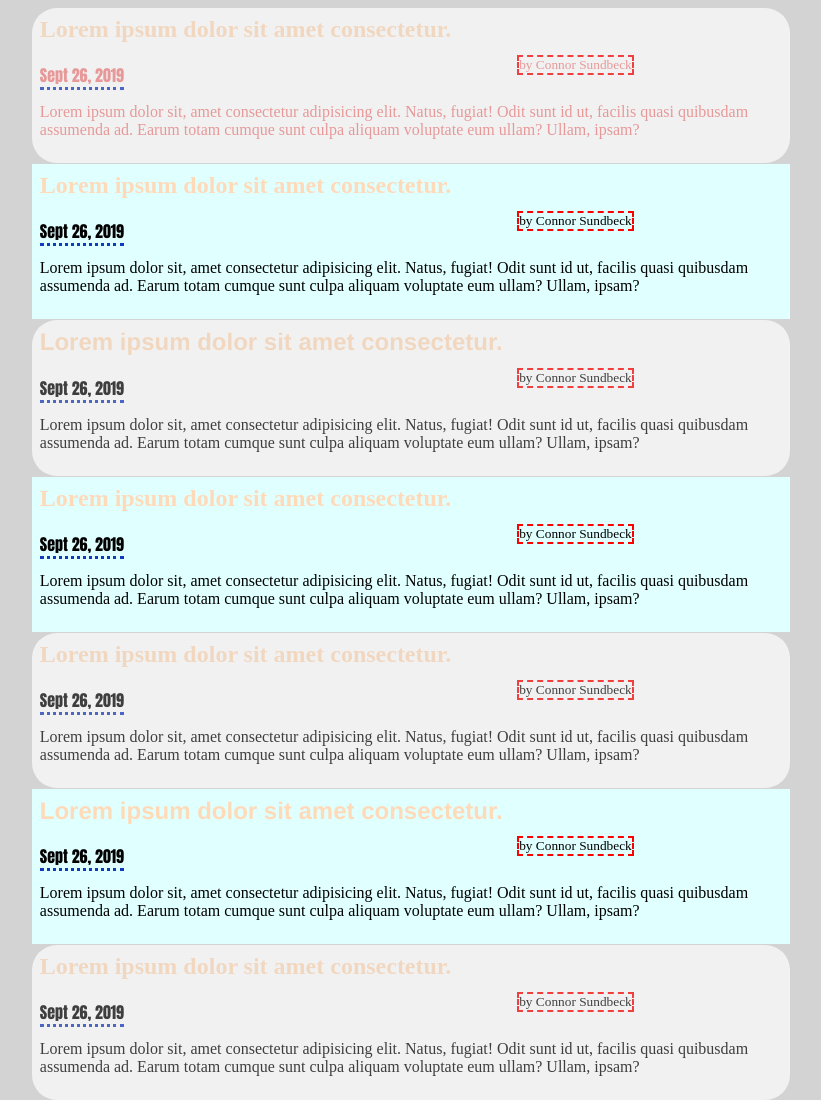
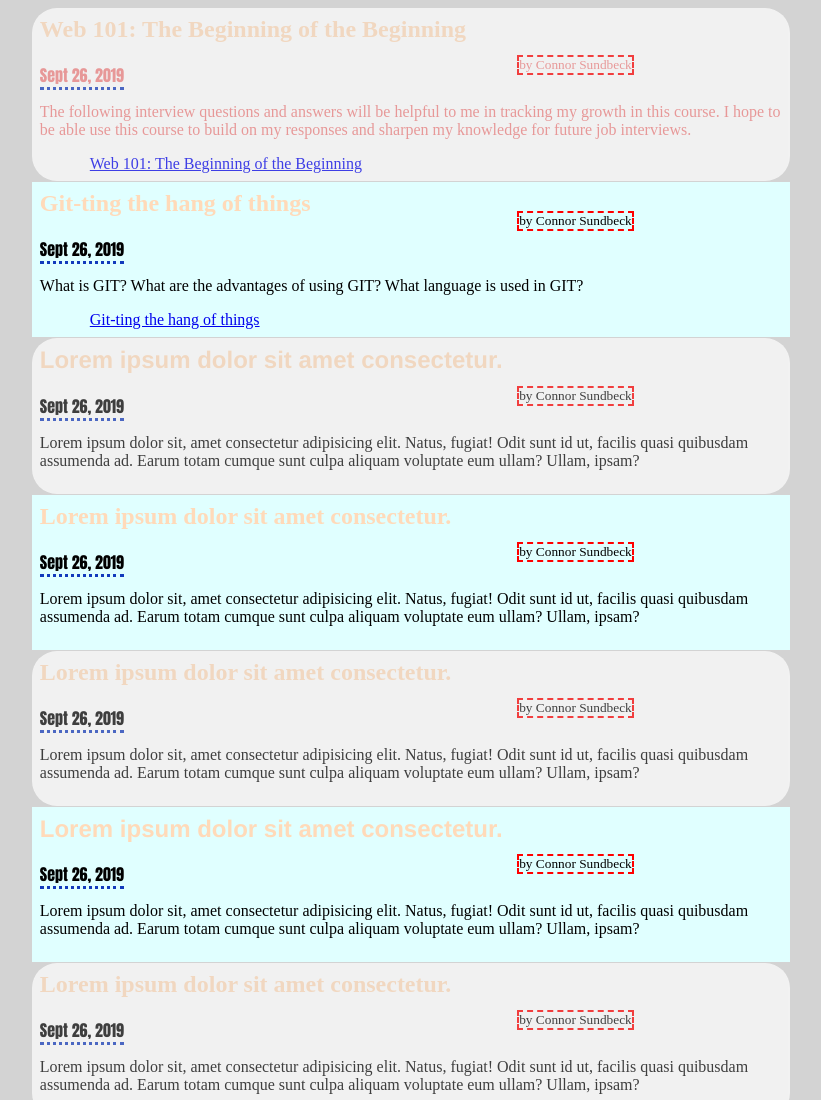
Before and after one commit to csundbeck/ACA_web101_connor_sundbeck, a plain HTML site: page blogPage/blog.html in a window 1280 px wide. Shown: the top 1100 px of the page, without its empty margins (229-1050 px from the left). Drawn offline with Linux system fonts and the light colour scheme.

Commit message:
Added blog posts to blog.html

```diff
--- a/blogPage/blog.html
+++ b/blogPage/blog.html
@@ -10,15 +10,17 @@
 <body>
     <main>
         <section>
-            <h2>Lorem ipsum dolor sit amet consectetur.</h2>
+            <h2>Web 101: The Beginning of the Beginning</h2>
             <span class="date">Sept 26, 2019</span>
-            <p>Lorem ipsum dolor sit, amet consectetur adipisicing elit. Natus, fugiat! Odit sunt id ut, facilis quasi quibusdam assumenda ad. Earum totam cumque sunt culpa aliquam voluptate eum ullam? Ullam, ipsam?</p>
+            <p>The following interview questions and answers will be helpful to me in tracking my growth in this course. I hope to be able use this course to build on my responses and sharpen my knowledge for future job interviews.</p>
+            <a class="articleUrl" href="https://medium.com/@csundbeck04/web-101-the-beginning-of-the-beginning-6d249a473377">Web 101: The Beginning of the Beginning</a>
             <small class="byLine">by Connor Sundbeck</small>
         </section>
         <section>
-                <h2>Lorem ipsum dolor sit amet consectetur.</h2>
+                <h2>Git-ting the hang of things</h2>
                 <span class="date">Sept 26, 2019</span>
-                <p>Lorem ipsum dolor sit, amet consectetur adipisicing elit. Natus, fugiat! Odit sunt id ut, facilis quasi quibusdam assumenda ad. Earum totam cumque sunt culpa aliquam voluptate eum ullam? Ullam, ipsam?</p>
+                <p>What is GIT? What are the advantages of using GIT? What language is used in GIT?</p>
+                <a class="articleUrl" href="https://medium.com/@csundbeck04/git-ting-the-hang-of-things-208aedbdb254">Git-ting the hang of things</a>
                 <small class="byLine">by Connor Sundbeck</small>
         </section>
         <section>
--- a/blogPage/style.css
+++ b/blogPage/style.css
@@ -70,3 +70,7 @@ p:hover::first-letter {
     font-family: 'Courier New', Courier, monospace;
     font-weight: bolder;
 }
+
+.articleUrl {
+    margin: 50px;
+}
```
